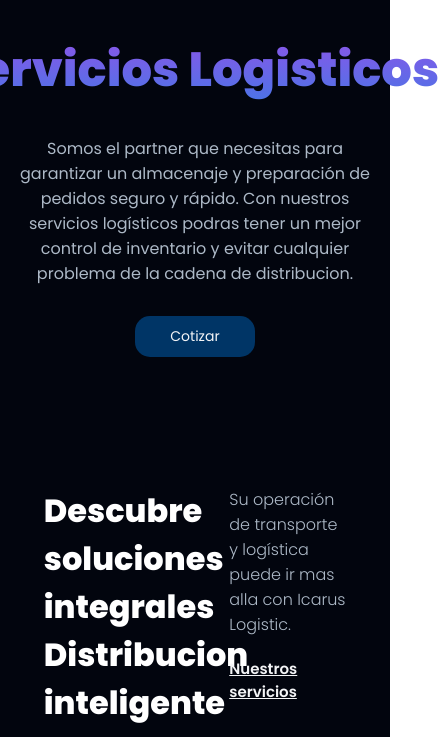
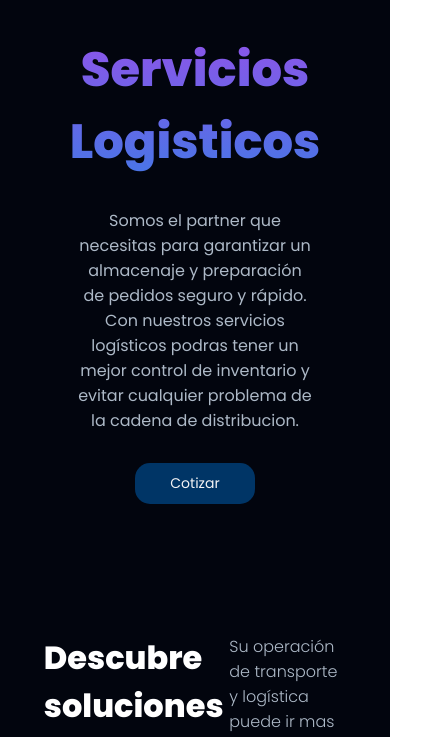
Before and after one commit to Romina-Sanchez05/Integrador1-Nucba-, a plain HTML site: page index.html in a window 390 px wide. Shown: the part 101-838 px from the top of the page, 445 px wide, since content can reach past the window. Drawn offline with Linux system fonts and the light colour scheme.

Commit message:
cambios responsive

```diff
--- a/assets/mediaqueries.css
+++ b/assets/mediaqueries.css
@@ -9,11 +9,14 @@
 
  .hero-info h1 {
     display: block;
-    width: 100%;
+    width: 90%;
+    max-width: 500px;
+    min-width: unset;
     }
 
  .hero-info p {
-    max-width: 80%;
+   width: 60%;
+   max-width: 500px;
    font-size: 16px;
     }
 
@@ -77,8 +80,8 @@
  }
 
  inframe {
-   height: 300px;
-   width: 100%;
+ height: 200px;
+   width: 30%;
  }
 
 }
--- a/assets/styles.css
+++ b/assets/styles.css
@@ -5,20 +5,12 @@
   --background: #02050e;
   --primary: #003566;
   --secondary: #274c77;
-  --btn-bg: ;
-  --bg-azul-10: ;
-  --bg-white:
-    --bg-electric: #;
-  --nav-bg: #;
+
 
   /* Text colors */
   --text-gray: #adb9c7;
   --text-white: #f3f4f6;
   --text-black: #000000;
-
-  /* Decoration */
-  --fire: #;
-  --electric: #;
 }
 
 * {
@@ -28,6 +20,7 @@
   font-family: "Poppins", sans-serif;
   text-decoration: none;
   list-style-type: none;
+  scroll-behavior: smooth
 }
 
 header {
@@ -107,7 +100,7 @@ main {
 #hero {
   margin-top: 65px;
   padding: 70px 0;
-  max-width: 1200px;
+  max-width: 900px;
   display: flex;
   justify-content: center;
   align-items: center;
@@ -155,7 +148,7 @@ main {
 }
 
 .hero-card {
-  width: 650px;
+  width: 500px;
   padding: 20px;
   border-radius: 55px;
   display: flex;
@@ -284,7 +277,7 @@ main {
 }
 
 inframe {
-  height: 300px;
+  height: 250px;
   width: 400px;
 }
 
```
Also changed, not shown: index.html (line endings or trailing spaces). Lines whose indentation alone changed are shown as unchanged.
